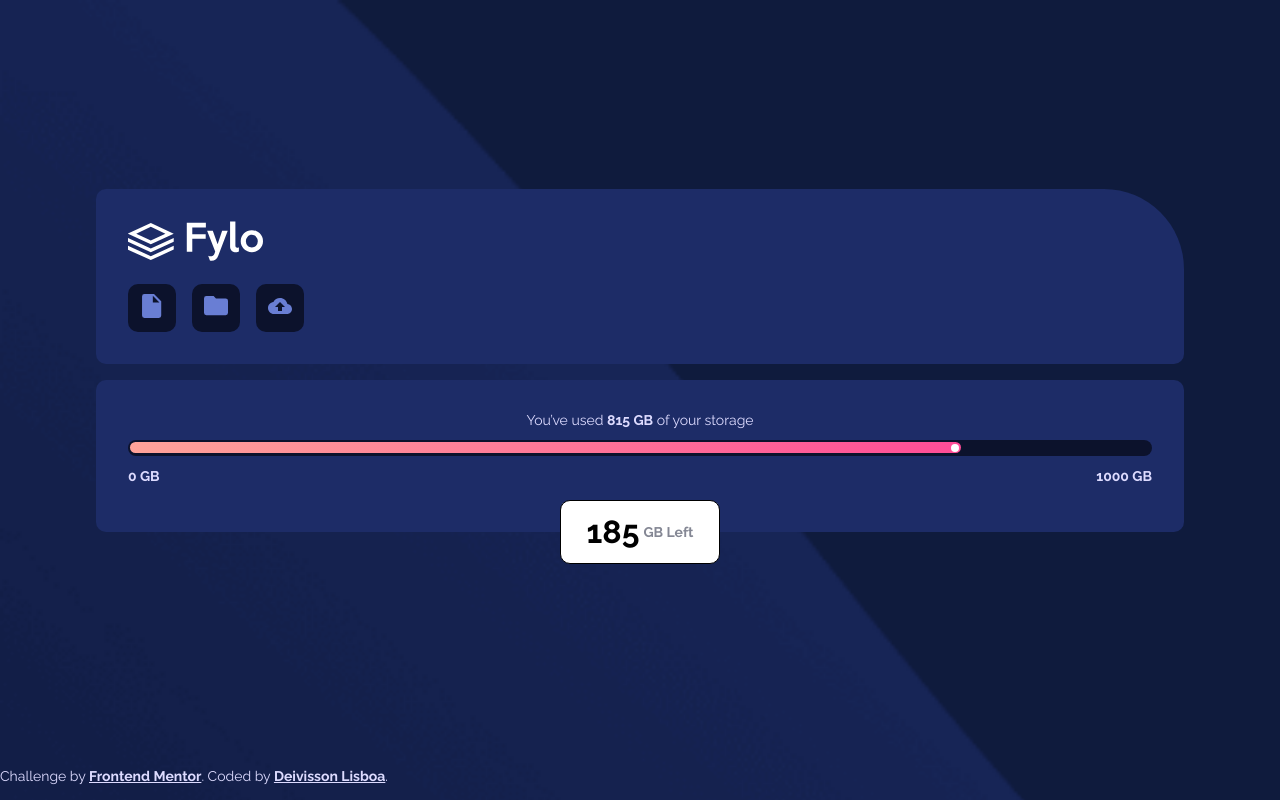
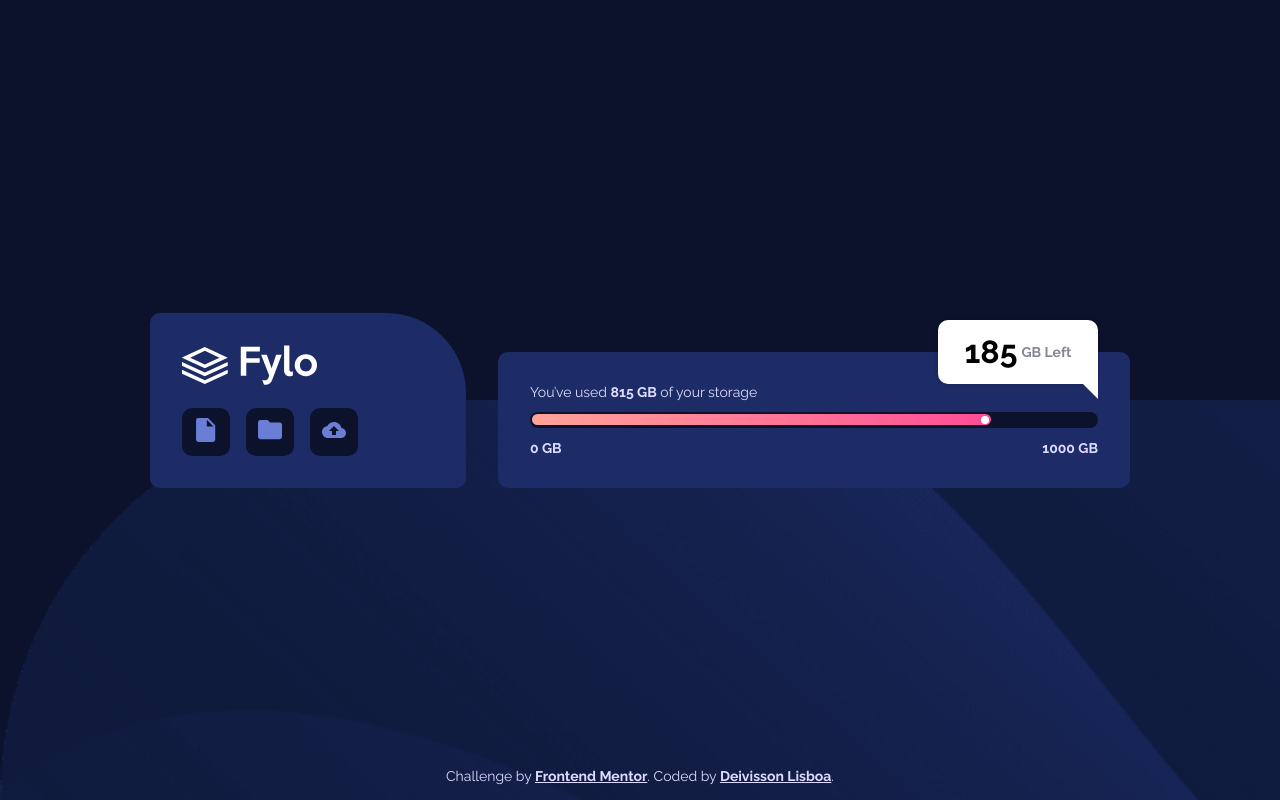
Before and after one commit to DeivissonLisboa/fylo-data-storage-component-challenge, a plain HTML site: page index.html in a window 1280 px wide. Drawn offline with Linux system fonts and the light colour scheme.

Commit message:
Style desktop

```diff
--- a/source/style.css
+++ b/source/style.css
@@ -33,9 +33,9 @@ body {
 }
 
 .container {
-  width: 85vw;
+  width: min(85vw, 70em);
   display: grid;
-  gap: 1rem;
+  gap: 2rem;
 }
 
 .menu {
@@ -117,15 +117,15 @@ body {
 .storage__alert {
   position: absolute;
   bottom: 0;
-  left: 50%;
-  transform: translate(-50%, 50%);
+  right: 50%;
+  transform: translate(50%, 50%);
   background-color: #fff;
   color: var(--clr-neutral-500);
   font-weight: var(--fw-2);
   width: 10rem;
   height: 4rem;
-  border: 1px solid #000;
   border-radius: 10px;
+  box-shadow: 0 0 5px rgba(0, 0, 0, 0.2);
   display: flex;
   justify-content: center;
   align-items: center;
@@ -139,6 +139,7 @@ body {
 
 .attribution {
   position: absolute;
+  width: 100%;
   left: 0;
   bottom: 1rem;
   text-align: center;
@@ -149,3 +150,47 @@ body {
   color: var(--clr-neutral-400);
   font-weight: var(--fw-2);
 }
+
+@media (width > 720px) {
+  body {
+    background-color: var(--clr-neutral-700);
+    background-image: url("../images/bg-desktop.png");
+    background-size: cover;
+    background-repeat: no-repeat;
+    background-position: 0 50vh;
+  }
+
+  .container {
+    grid-template-columns: 1fr 2fr;
+  }
+
+  .storage {
+    margin: 0;
+    margin-top: auto;
+    padding: 2rem;
+    height: fit-content;
+  }
+
+  .storage > p {
+    margin: 0;
+  }
+
+  .storage__alert {
+    right: 0;
+    top: 0;
+    transform: translate(-2rem, -50%);
+  }
+
+  .storage__alert::after {
+    content: "";
+    position: absolute;
+    right: 0;
+    bottom: 0;
+    transform: translateY(50%);
+    width: 0;
+    height: 0;
+    border-top: 15px solid transparent;
+    border-bottom: 15px solid transparent;
+    border-right: 15px solid #fff;
+  }
+}
```
